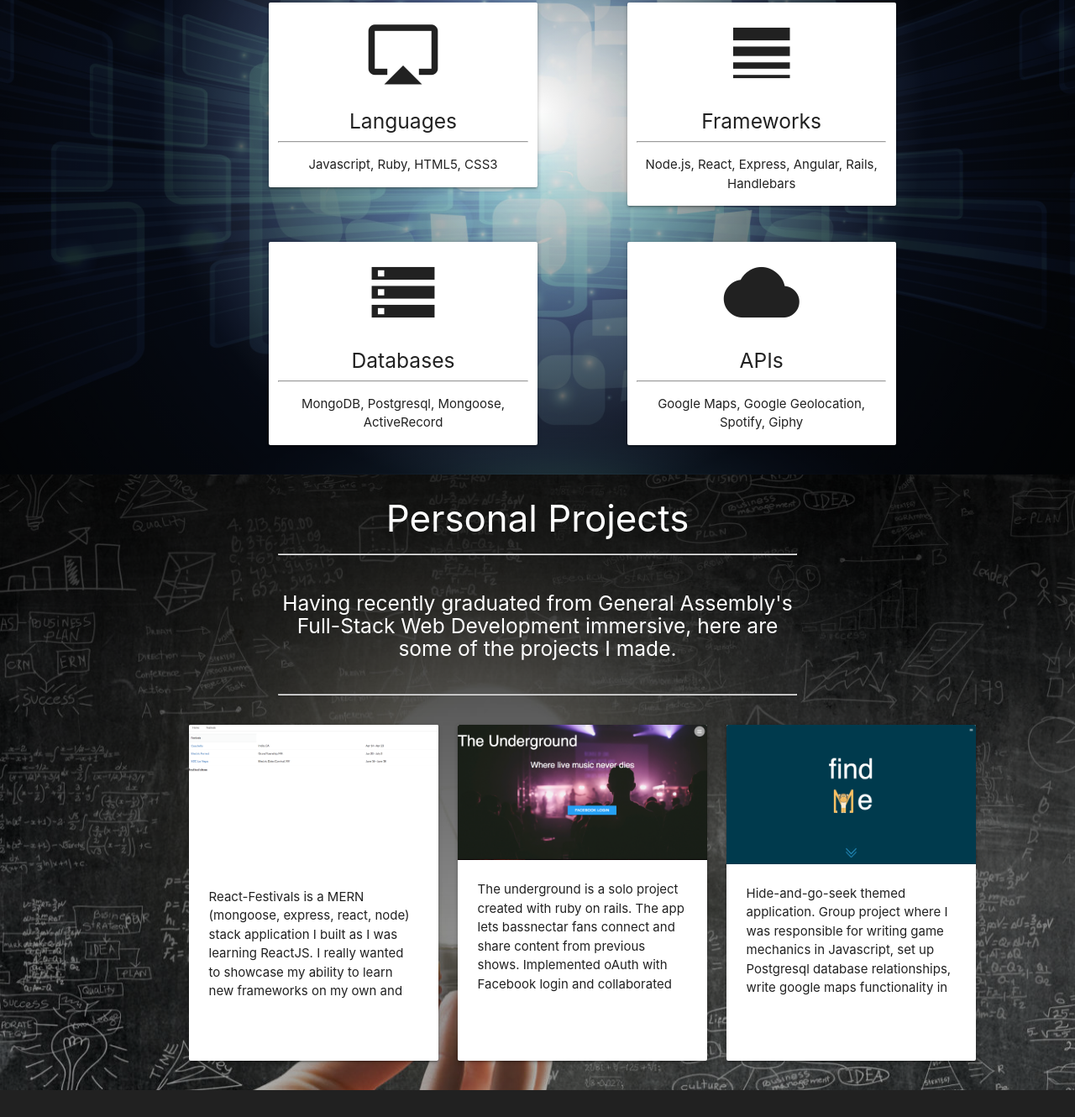
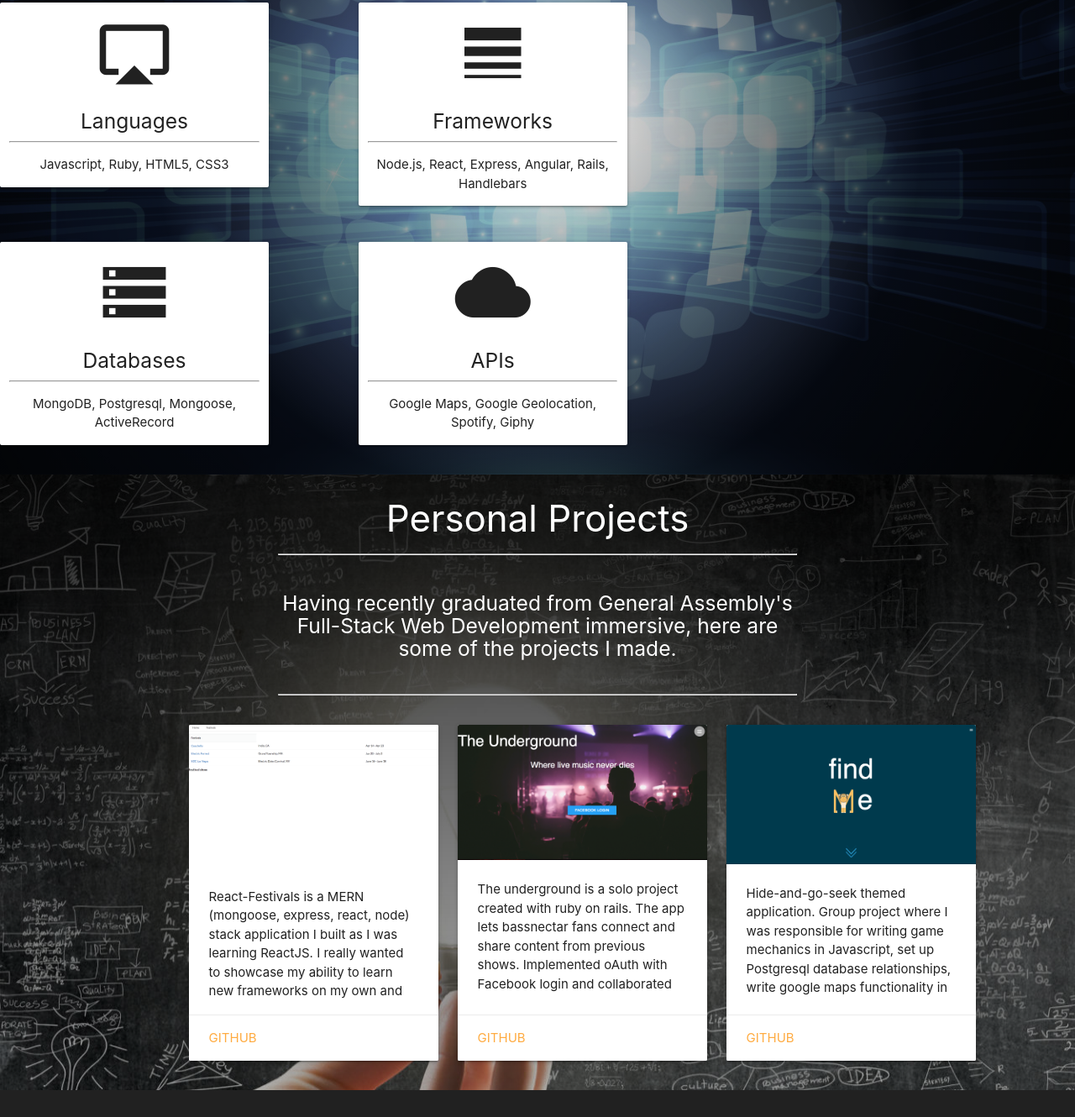
Before and after one commit to nzoLogic/aawsteele.github.io, a plain HTML site: page index.html in a window 1280 px wide. Shown: the part 1439-2769 px from the top of the page at 84% size. Drawn offline with nearby package versions, Linux system fonts and the light colour scheme.

Commit message:
added github repo links to projects

```diff
--- a/index.html
+++ b/index.html
@@ -111,7 +111,7 @@
                 </div>
             </div>
             <div class="row">
-                <div class="col s12 l3 offset-l3 card skill ">
+                <div class="col s12 l3 offset-l3` card skill ">
                     <p class="center"><i class="large material-icons">airplay</i></p>
                     <h5 class="center">Languages</h5>
                     <hr />
@@ -125,7 +125,7 @@
                 </div>
             </div>
             <div class="row">
-                <div class="col s12 l3 offset-l3 card skill">
+                <div class="col s12 l3 offset-l3` card skill">
                     <p class="center"><i class="large material-icons">storage</i></p>
                     <h5 class="center">Databases</h5>
                     <hr />
@@ -165,6 +165,9 @@
                     <div class="card-content">
                         <p>React-Festivals is a MERN (mongoose, express, react, node) stack application I built as I was learning ReactJS. I really wanted to showcase my ability to learn new frameworks on my own and build full-stack apps that use RESTful APIs.</p>
                     </div>
+                    <div class="card-action">
+                      <a href="https://github.com/nzoLogic/festivals">Github</a>
+                    </div>
                 </div>
             </div>
             <div class="col s12 l3">
@@ -175,6 +178,9 @@
                     </div>
                     <div class="card-content responsive-text">
                         <p>The underground is a solo project created with ruby on rails. The app lets bassnectar fans connect and share content from previous shows. Implemented oAuth with Facebook login and collaborated with UX designer to wireframe </p>
+                    </div>
+                    <div class="card-action">
+                      <a href="https://github.com/nzoLogic/the-underground">Github</a>
                     </div>
                 </div>
             </div>
@@ -187,6 +193,9 @@
                     </div>
                     <div class="card-content">
                         <p>Hide-and-go-seek themed application. Group project where I was responsible for writing game mechanics in Javascript, set up Postgresql database relationships, write google maps functionality in JS</p>
+                    </div>
+                    <div class="card-action">
+                      <a href="https://github.com/aquoss/Project-2">Github</a>
                     </div>
                 </div>
             </div>
```
